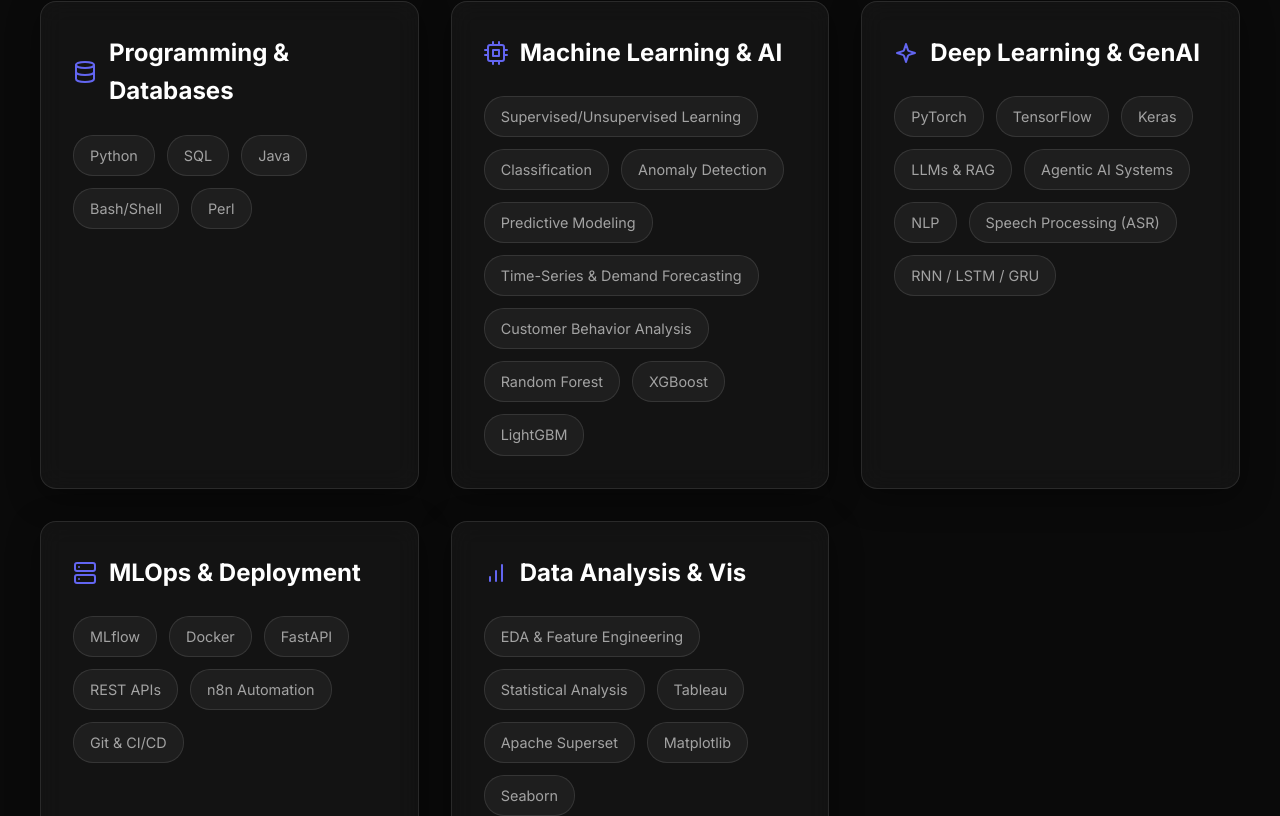
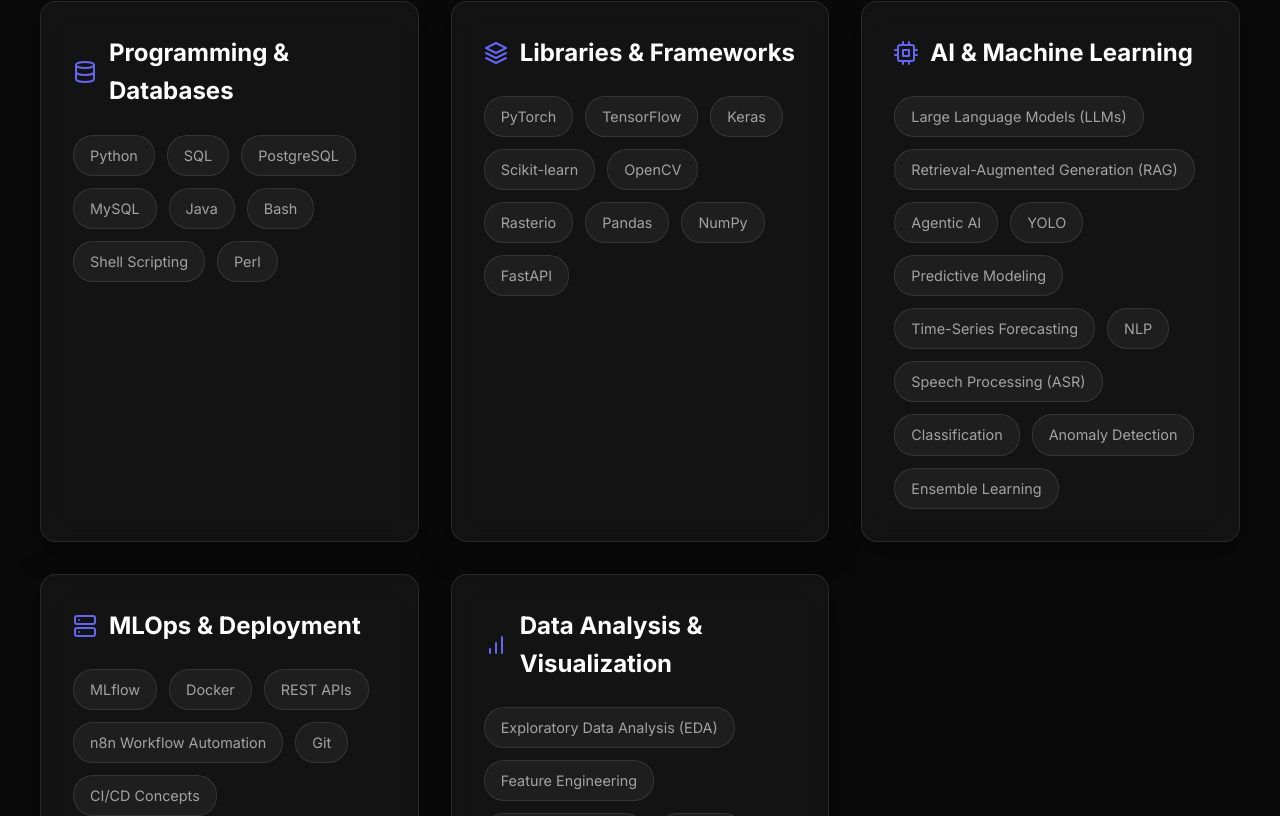
Before and after one commit to Khaing-Zar-Mon/Khaing-Zar-Mon.github.io, a React (Vite) app: page / in a window 1280 px wide. Shown: the part 1004-1820 px from the top of the page. Built offline with nearby package versions, Linux system fonts and the light colour scheme.

Commit message:
update tech skills

```diff
--- a/src/components/About.jsx
+++ b/src/components/About.jsx
@@ -15,44 +15,50 @@
           <div className="skill-tags">
             <span>Python</span>
             <span>SQL</span>
+            <span>PostgreSQL</span>
+            <span>MySQL</span>
             <span>Java</span>
-            <span>Bash/Shell</span>
+            <span>Bash</span>
+            <span>Shell Scripting</span>
             <span>Perl</span>
           </div>
         </div>
 
         <div className="skill-category glass">
           <h3 className="category-title">
-            <svg width="24" height="24" viewBox="0 0 24 24" fill="none" stroke="currentColor" strokeWidth="2" strokeLinecap="round" strokeLinejoin="round"><rect x="4" y="4" width="16" height="16" rx="2" ry="2"></rect><rect x="9" y="9" width="6" height="6"></rect><line x1="9" y1="1" x2="9" y2="4"></line><line x1="15" y1="1" x2="15" y2="4"></line><line x1="9" y1="20" x2="9" y2="23"></line><line x1="15" y1="20" x2="15" y2="23"></line><line x1="20" y1="9" x2="23" y2="9"></line><line x1="20" y1="14" x2="23" y2="14"></line><line x1="1" y1="9" x2="4" y2="9"></line><line x1="1" y1="14" x2="4" y2="14"></line></svg>
-            <span>Machine Learning & AI</span>
+            <svg width="24" height="24" viewBox="0 0 24 24" fill="none" stroke="currentColor" strokeWidth="2" strokeLinecap="round" strokeLinejoin="round"><polygon points="12 2 2 7 12 12 22 7 12 2"></polygon><polyline points="2 17 12 22 22 17"></polyline><polyline points="2 12 12 17 22 12"></polyline></svg>
+            <span>Libraries & Frameworks</span>
           </h3>
           <div className="skill-tags">
-            <span>Supervised/Unsupervised Learning</span>
-            <span>Classification</span>
-            <span>Anomaly Detection</span>
-            <span>Predictive Modeling</span>
-            <span>Time-Series & Demand Forecasting</span>
-            <span>Customer Behavior Analysis</span>
-            <span>Random Forest</span>
-            <span>XGBoost</span>
-            <span>LightGBM</span>
+            <span>PyTorch</span>
+            <span>TensorFlow</span>
+            <span>Keras</span>
+            <span>Scikit-learn</span>
+            <span>OpenCV</span>
+            <span>Rasterio</span>
+            <span>Pandas</span>
+            <span>NumPy</span>
+            <span>FastAPI</span>
           </div>
         </div>
 
         <div className="skill-category glass">
           <h3 className="category-title">
-            <svg width="24" height="24" viewBox="0 0 24 24" fill="none" stroke="currentColor" strokeWidth="2" strokeLinecap="round" strokeLinejoin="round"><path d="m12 3-1.912 5.813a2 2 0 0 1-1.275 1.275L3 12l5.813 1.912a2 2 0 0 1 1.275 1.275L12 21l1.912-5.813a2 2 0 0 1 1.275-1.275L21 12l-5.813-1.912a2 2 0 0 1-1.275-1.275L12 3Z"/></svg>
-            <span>Deep Learning & GenAI</span>
+            <svg width="24" height="24" viewBox="0 0 24 24" fill="none" stroke="currentColor" strokeWidth="2" strokeLinecap="round" strokeLinejoin="round"><rect x="4" y="4" width="16" height="16" rx="2" ry="2"></rect><rect x="9" y="9" width="6" height="6"></rect><line x1="9" y1="1" x2="9" y2="4"></line><line x1="15" y1="1" x2="15" y2="4"></line><line x1="9" y1="20" x2="9" y2="23"></line><line x1="15" y1="20" x2="15" y2="23"></line><line x1="20" y1="9" x2="23" y2="9"></line><line x1="20" y1="14" x2="23" y2="14"></line><line x1="1" y1="9" x2="4" y2="9"></line><line x1="1" y1="14" x2="4" y2="14"></line></svg>
+            <span>AI & Machine Learning</span>
           </h3>
           <div className="skill-tags">
-            <span>PyTorch</span>
-            <span>TensorFlow</span>
-            <span>Keras</span>
-            <span>LLMs & RAG</span>
-            <span>Agentic AI Systems</span>
+            <span>Large Language Models (LLMs)</span>
+            <span>Retrieval-Augmented Generation (RAG)</span>
+            <span>Agentic AI</span>
+            <span>YOLO</span>
+            <span>Predictive Modeling</span>
+            <span>Time-Series Forecasting</span>
             <span>NLP</span>
             <span>Speech Processing (ASR)</span>
-            <span>RNN / LSTM / GRU</span>
+            <span>Classification</span>
+            <span>Anomaly Detection</span>
+            <span>Ensemble Learning</span>
           </div>
         </div>
 
@@ -64,20 +70,21 @@
           <div className="skill-tags">
             <span>MLflow</span>
             <span>Docker</span>
-            <span>FastAPI</span>
             <span>REST APIs</span>
-            <span>n8n Automation</span>
-            <span>Git & CI/CD</span>
+            <span>n8n Workflow Automation</span>
+            <span>Git</span>
+            <span>CI/CD Concepts</span>
           </div>
         </div>
 
         <div className="skill-category glass">
           <h3 className="category-title">
             <svg width="24" height="24" viewBox="0 0 24 24" fill="none" stroke="currentColor" strokeWidth="2" strokeLinecap="round" strokeLinejoin="round"><line x1="12" y1="20" x2="12" y2="10"></line><line x1="18" y1="20" x2="18" y2="4"></line><line x1="6" y1="20" x2="6" y2="16"></line></svg>
-            <span>Data Analysis & Vis</span>
+            <span>Data Analysis & Visualization</span>
           </h3>
           <div className="skill-tags">
-            <span>EDA & Feature Engineering</span>
+            <span>Exploratory Data Analysis (EDA)</span>
+            <span>Feature Engineering</span>
             <span>Statistical Analysis</span>
             <span>Tableau</span>
             <span>Apache Superset</span>
--- a/src/components/Contact.jsx
+++ b/src/components/Contact.jsx
@@ -8,8 +8,8 @@
         <h2 className="text-gradient">Let's Connect</h2>
         <p>Currently open for new opportunities in Machine Learning and Data Science.</p>
         <div className="contact-links">
-          <a href="mailto:khaingzarmon.tech@gmail.com" className="btn btn-primary">Say Hello</a>
-          <a href="https://linkedin.com/in/khaing-zar-mon" target="_blank" rel="noreferrer" className="btn btn-secondary glass">LinkedIn</a>
+          <a href="mailto:[khaingtulip@gmail.com]" className="btn btn-primary">Send Mail</a>
+          <a href="https://www.linkedin.com/in/khaing-zar-mon-94a22121a/" target="_blank" rel="noreferrer" className="btn btn-secondary glass">LinkedIn</a>
         </div>
       </div>
       <div className="footer-bottom">
```
